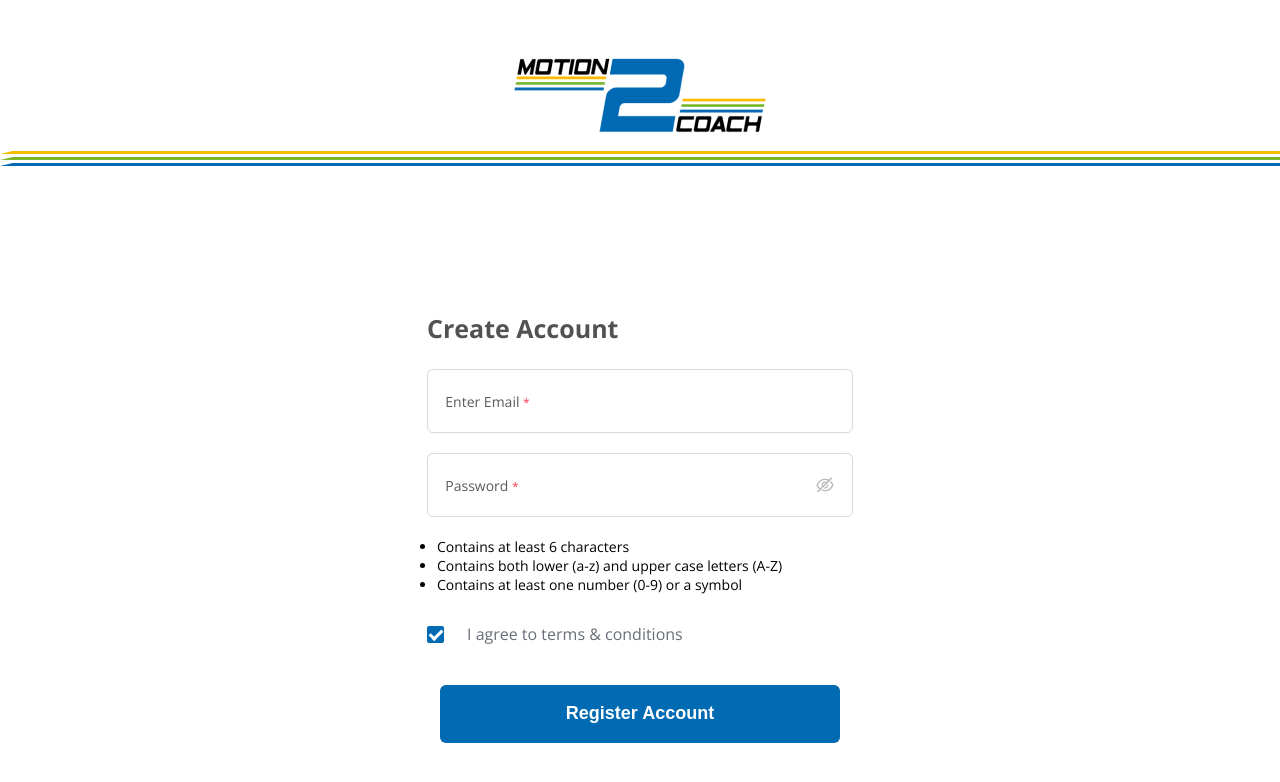
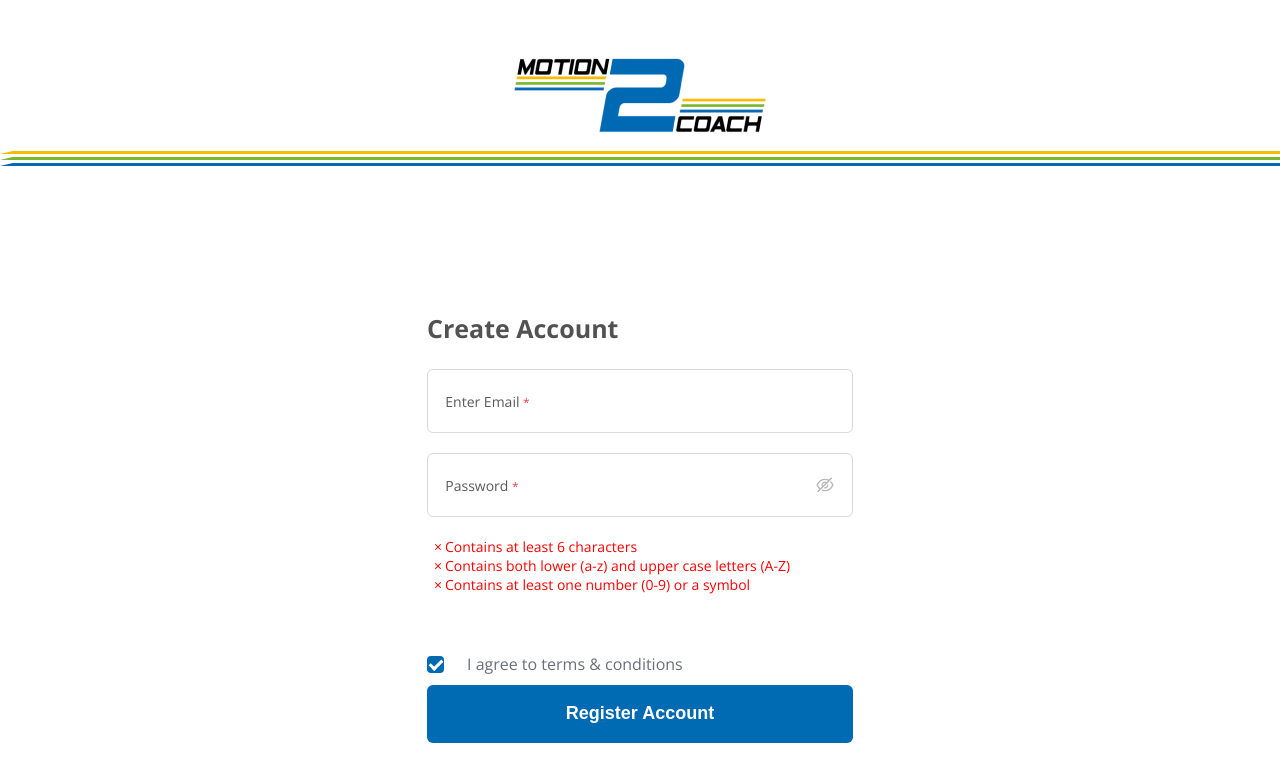
Before and after one commit to IMahold/login, a React (Create React App) app: page /signup in a window 1280 px wide. Both pictures are taken after a click on the label "I agree to terms & conditions". Shown: the top 782 px of the page. Built offline with nearby package versions, Linux system fonts and the light colour scheme; a web font is replaced by a local one.

Commit message:
new changes

```diff
--- a/src/App.js
+++ b/src/App.js
@@ -4,7 +4,7 @@ import Login from "./components/Login/Login";
 import Navbar from "./components/Navbar/Navbar";
 import { BrowserRouter, Route, Switch } from "react-router-dom";
 import Upload from "./components/Upload/Upload";
-import Signup from "./components/SIgnup/Signup";
+import Signup from "./components/Signup/Signup";
 
 function App() {
   return (
--- a/src/components/Login/login.css
+++ b/src/components/Login/login.css
@@ -84,15 +84,18 @@ input {
 }
 
 .login-button {
-  margin-left: 13px;
   background: #006ab3;
   border-radius: 6px;
-  width: 400px;
+  width: 426px;
   height: 57.75px;
   border: none;
   font-weight: 700;
   font-size: 18px;
   color: #ffffff;
+}
+
+.login-button:hover {
+  cursor: pointer;
 }
 
 .account {
--- /dev/null
+++ b/src/components/Signup/Signup.jsx
@@ -0,0 +1,119 @@
+import React, { useState } from "react";
+import { AiOutlineEye } from "react-icons/ai";
+import { AiOutlineEyeInvisible } from "react-icons/ai";
+import "./signup.css";
+
+export default function Signup() {
+  const [passwordType, setPasswordType] = useState("password");
+  const [passwordInput, setPasswordInput] = useState(""); //pass target
+  const [checked, setChecked] = useState(false);
+  const [email, setEmail] = useState(""); // email target
+
+  console.log("Email", email);
+  console.log("password", passwordInput);
+  // console.log("re-render!!!");
+
+  const togglePassword = () => {
+    if (passwordType === "password") {
+      setPasswordType("text");
+      return;
+    }
+    setPasswordType("password");
+  };
+  const handleSubmit = (e) => e.preventDefault();
+
+  return (
+    <div className="signup-container">
+      <div className="signup-form">
+        <form onSubmit={handleSubmit}>
+          <p className="register-text">Create Account</p>
+          {/* Email input */}
+          <div className="password-input">
+            <label
+              htmlFor="emailInput"
+              className={email.length === 0 ? "label" : "label label-active"}
+            >
+              <span className="placeholder-text">Enter Email </span>
+              <span className="star">*</span>
+            </label>
+
+            <input
+              value={email}
+              name="email"
+              onChange={(e) => setEmail(e.target.value)}
+              type="email"
+              id="emailInput"
+              required
+            />
+          </div>
+
+          {/* Password input */}
+
+          <div className="password-input">
+            <label
+              htmlFor="passwordInput"
+              className={
+                passwordInput.length === 0 ? "label" : "label label-active"
+              }
+            >
+              <span className="placeholder-text">Password </span>
+              <span className="star">*</span>
+            </label>
+
+            <input
+              type={passwordType}
+              onChange={(e) => setPasswordInput(e.target.value)}
+              value={passwordInput}
+              name="password"
+              id="passwordInput"
+              pattern="^(?=.*[0-9])(?=.*[a-zA-Z])(?=\S+$).{6,20}$"
+              required
+            />
+            <span onClick={togglePassword}>
+              {passwordType === "password" ? (
+                <AiOutlineEyeInvisible className="icon" />
+              ) : (
+                <AiOutlineEye className="icon" />
+              )}
+            </span>
+          </div>
+
+          {checked === true && (
+            <div className="conditions">
+              <ul>
+                <li className="invalid">Contains at least 6 characters</li>
+                <li className="invalid">
+                  Contains both lower (a-z) and upper case letters (A-Z)
+                </li>
+                <li className="invalid">
+                  Contains at least one number (0-9) or a symbol
+                </li>
+              </ul>
+            </div>
+          )}
+          {/* <div className="checkbox">
+            <input
+              type="checkbox"
+              onChange={() => setChecked(!checked)}
+              checked={checked}
+            />
+            <p>I agree to terms & conditions</p>
+          </div> */}
+
+          <label htmlFor="check" className="container">
+            <input
+              className="checkbox-input"
+              type="checkbox"
+              id="check"
+              onChange={() => setChecked(!checked)}
+              checked={checked}
+            />
+            <span className="mark"></span>I agree to terms & conditions
+          </label>
+
+          <button className="register-button">Register Account</button>
+        </form>
+      </div>
+    </div>
+  );
+}
--- /dev/null
+++ b/src/components/Signup/signup.css
@@ -0,0 +1,146 @@
+.signup-container {
+  display: flex;
+  justify-content: center;
+}
+
+.signup-form {
+  margin-top: 160px;
+  width: 426px;
+}
+
+.register-text {
+  font-size: 25px;
+  color: #525252;
+  font-weight: 700;
+  line-height: 34px;
+  margin-bottom: 24px;
+}
+
+.email-input {
+  margin-bottom: 20px;
+}
+
+.pass-input {
+  position: relative;
+}
+
+.show-icon {
+  position: absolute;
+  top: 50%;
+  right: 2ch;
+  transform: translateY(-50%);
+  color: gray;
+  font-size: 1rem;
+}
+
+.show-icon:hover {
+  cursor: pointer;
+}
+
+/* .checkbox {
+  display: flex;
+  align-items: center;
+} */
+
+/* input[type="checkbox"] {
+  width: 17px;
+  height: 17px;
+} */
+
+.conditions ul {
+  margin: 10px 0 0 10px;
+  font-size: 14px;
+  position: relative;
+}
+
+.container {
+  position: relative;
+  color: #696f79;
+  font-weight: 400;
+  font-size: 16px;
+  left: 40px;
+  top: -10px;
+  cursor: pointer;
+}
+
+.container input {
+  visibility: hidden;
+  cursor: pointer;
+}
+
+.mark {
+  position: absolute;
+  top: 25px;
+  left: -40px;
+  width: 17px;
+  height: 17px;
+  border-radius: 4px;
+  border: 1px solid #838383;
+}
+
+.container input:checked ~ .mark {
+  background: #006ab3;
+  border: none;
+}
+
+.mark:after {
+  content: "";
+  position: absolute;
+  display: none;
+}
+
+.container input:checked ~ .mark:after {
+  display: block;
+}
+
+.container .mark:after {
+  left: 5px;
+  top: 1px;
+  width: 5px;
+  height: 10px;
+  border: solid white;
+  border-width: 0 3px 3px 0;
+  transform: rotate(45deg);
+}
+
+.register-button {
+  background: #006ab3;
+  border-radius: 6px;
+  width: 426px;
+  height: 57.75px;
+  border: none;
+  font-weight: 700;
+  font-size: 18px;
+  color: #ffffff;
+}
+
+.register-button:hover {
+  cursor: pointer;
+}
+
+/* Validation part */
+
+/* Add a red text color and an "x" when the requirements are wrong */
+
+.invalid {
+  color: red;
+  list-style-type: none;
+}
+
+.invalid::before {
+  position: relative;
+  left: -3px;
+  content: "\00d7";
+}
+
+/* Add a blue text color and a checkmark when the requirements are right */
+
+.valid {
+  color: blue;
+}
+
+.valid:before {
+  position: relative;
+  left: -3px;
+  content: "\2713";
+}
```
